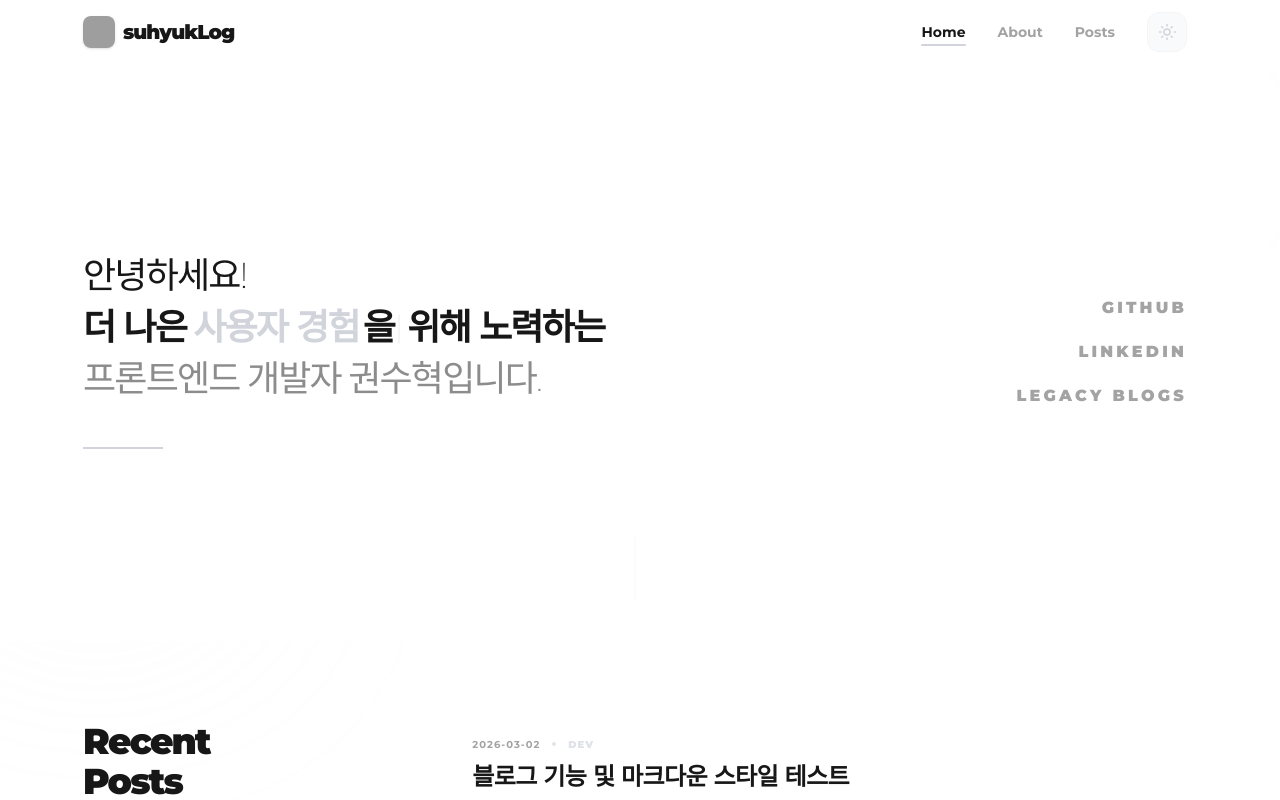
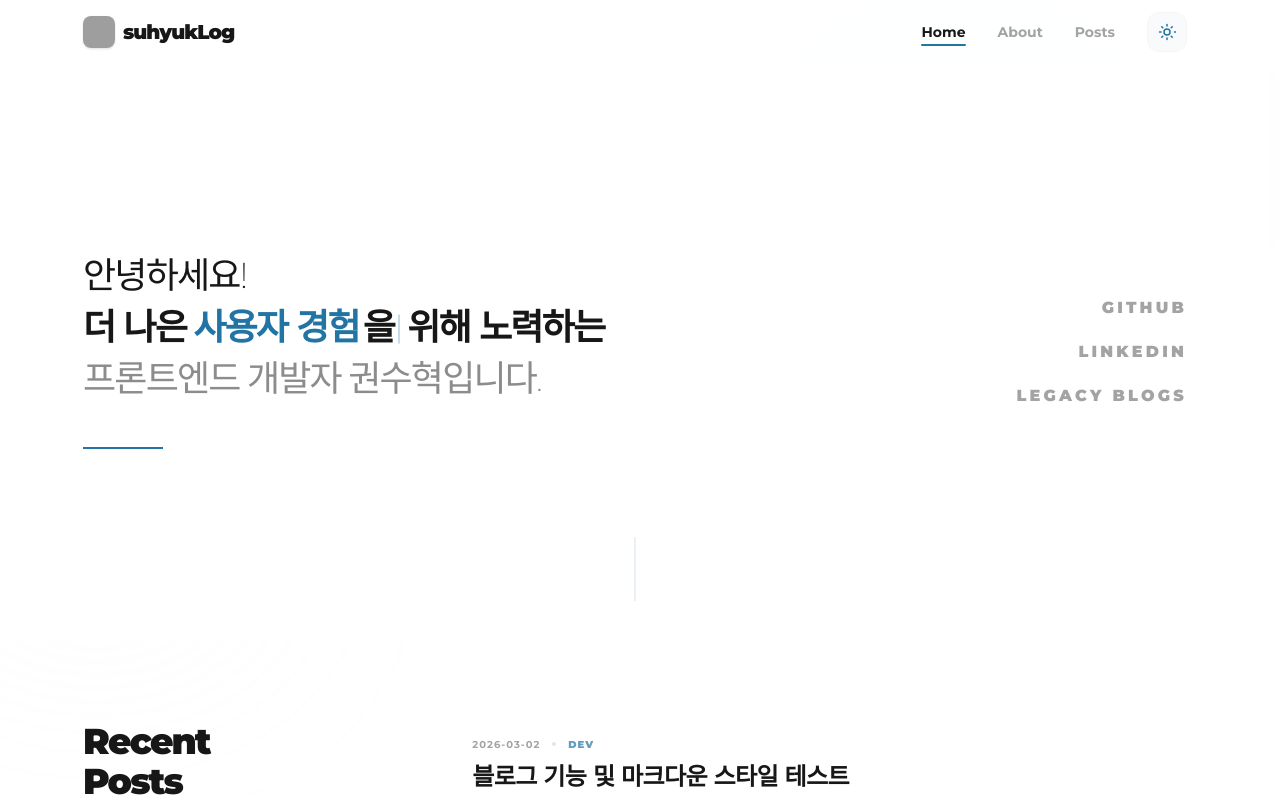
Before and after one commit to kwonsuhyuk/FE-blog, a Next.js app: page / in a window 1280 px wide. Shown: the top 800 px of the page. Built offline with nearby package versions, Linux system fonts and the light colour scheme; grey boxes are pictures that could not be loaded; a web font is replaced by a local one.

Commit message:
UI: change main brand color to #2274A5 and optimize for dark mode

```diff
--- a/src/app/globals.css
+++ b/src/app/globals.css
@@ -2,8 +2,8 @@
 @plugin "@tailwindcss/typography";
 
 @theme {
-  /* Brand Colors - Neutral/warm gray */
-  --color-primary: #d1d5db;
+  /* Brand Colors - Updated to #2274A5 */
+  --color-primary: #2274A5;
   --color-secondary: #e5e7eb;
   --color-accent: #525252;
 
@@ -25,7 +25,7 @@
 /* Dark Mode Overrides - Neutral Grays */
 @layer base {
   :root {
-    --primary: #d1d5db;
+    --primary: #2274A5;
     --secondary: #e5e7eb;
   }
 
@@ -40,7 +40,8 @@
     --color-bg-main: #171717;
     --color-bg-subtle: #262626;
 
-    --primary: #737373;
+    /* Primary for dark mode: slightly lighter version of #2274A5 for better contrast */
+    --primary: #3a9ad9;
   }
 }
 
```
